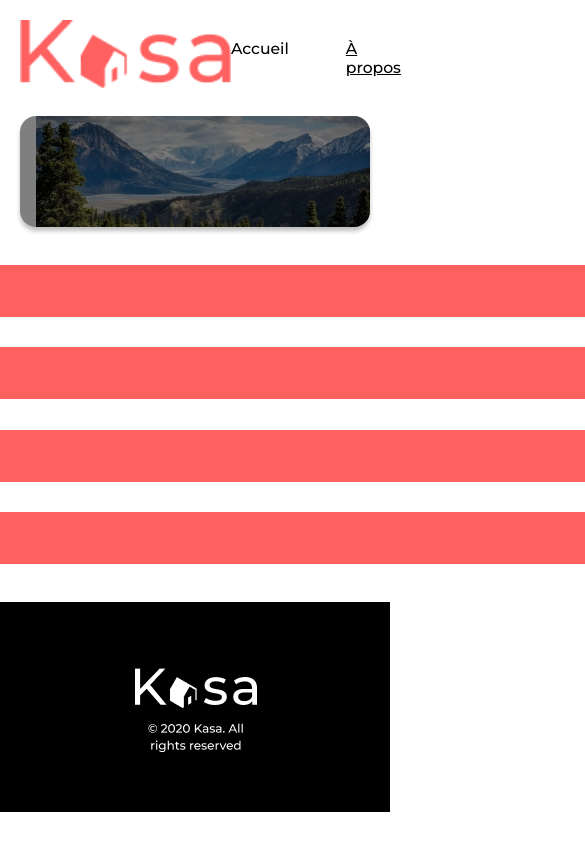
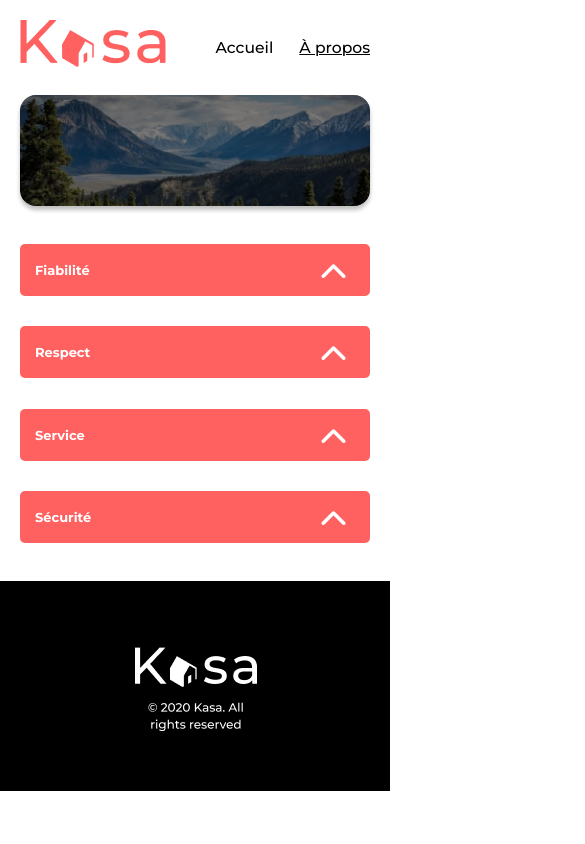
Before and after one commit to Alexis-Rey/Oc_Projet5_Kasa, a React (Vite) app: page /a-propos in a window 390 px wide. Shown: the top 844 px of the page, 585 px wide, since content can reach past the window. Built offline with nearby package versions, Linux system fonts and the light colour scheme.

Commit message:
Correction design sur certains élement + responsive totale des collapses

```diff
--- a/src/components/Collapse.jsx
+++ b/src/components/Collapse.jsx
@@ -3,9 +3,9 @@ import arrowIcn from "../assets/arrow_collapse.png";
 
 /* Composant collapse comprenant un titre, contenu et taille
 *@params [string] title :  titre du collapse
-*@params [string] content :  contenu du texte ou élément à afficher
+*@params [string] children : props passé depuis le composant Collapse situé dans About.jsx, contenu du texte ou élément à afficher
 *@params [string] title :  indication sur la taille ici entre large ou small*/
-function Collapse({title,content,size}) {
+function Collapse({title,children,size}) {
     const [isOpen, setIsOpen] = useState(false);
     // ici on créer une référence vide dans un premier temps mais qui contiendra l'élément DOM auquel ref est attaché soit la div content avec le contenu camouflé ou non
     const contentRef = useRef(null);
@@ -46,7 +46,7 @@ function Collapse({title,content,size}) {
             className="collapse__content"
             aria-hidden={!isOpen}>
                 <div className="collapse__content-inner">
-                    {content}
+                    {children}
                 </div>
         </div>
     </div>
--- a/src/pages/About.jsx
+++ b/src/pages/About.jsx
@@ -10,15 +10,15 @@ function About() {
             <Banner src1={src1} src2={src2} />
         </section>
         <section className="about__collapses">
-            <Collapse title="Fiabilité" content="Les annonces postées sur Kasa garantissent une fiabilité totale. Les photos sont conformes aux logements, et
-            toutes les informations sont régulièrement vérifiées par nos équipes." size="large" />
-            <Collapse title="Respect" content="La bienveillance fait partie des valeurs fondatrices de Kasa. Tout comportement discriminatoire ou de perturbation
-             du voisinage entraînera une exclusion de notre plateforme" size="large" />
-            <Collapse title="Service" content="La qualité du service est au coeur de notre engagement chez Kasa. Nous veillons à ce que chaque interaction, que ce soit
-            avec nos hôtes ou nos locataires, soit empreinte de respect et de bienveillance." size="large" />
-            <Collapse title="Sécurité" content="La sécurité est la priorité chez Kasa. Aussi bien pour nos hôtes que pour les voyageurs, chaque logement correspond aux
+            <Collapse title="Fiabilité" size="large">Les annonces postées sur Kasa garantissent une fiabilité totale. Les photos sont conformes aux logements, et
+            toutes les informations sont régulièrement vérifiées par nos équipes.</Collapse>
+            <Collapse title="Respect" size="large">La bienveillance fait partie des valeurs fondatrices de Kasa. Tout comportement discriminatoire ou de perturbation
+             du voisinage entraînera une exclusion de notre plateforme </Collapse>
+            <Collapse title="Service" size="large">La qualité du service est au coeur de notre engagement chez Kasa. Nous veillons à ce que chaque interaction, que ce soit
+            avec nos hôtes ou nos locataires, soit empreinte de respect et de bienveillance. </Collapse>
+            <Collapse title="Sécurité" size="large">La sécurité est la priorité chez Kasa. Aussi bien pour nos hôtes que pour les voyageurs, chaque logement correspond aux
             critères de sécurité établis par nos services. En laissant une note aussi bien à l'hôte qu'au locataire, cela permet à nos équipes de vérifier que les standards
-            sont bien respectés. Nous organisons également des ateliers sur la sécurité domestique pour nos hôtes. " size="large" />
+            sont bien respectés. <br />Nous organisons également des ateliers sur la sécurité domestique pour nos hôtes. </Collapse>
         </section>
     </div>
 };
--- a/src/styles/abstracts/variables.scss
+++ b/src/styles/abstracts/variables.scss
@@ -16,14 +16,15 @@
 }
 
 // Mixin pour la taille des collapses
-@mixin collapse($width) {
-  width: $width;
+@mixin collapse($minWidth, $preferedWidth, $maxWidth) {
+  width: clamp($minWidth,$preferedWidth,$maxWidth);
   border-radius: 5px;
 }
 
 // Variable globale
 $main-text-color: black;
 $main-color-collapse:#FF6060;
+$main-back-color:#F6F6F6;
 $main-border: 16px;
 $secondary-border: 10px;
 $main-text-shadow:
--- a/src/styles/base/reset.scss
+++ b/src/styles/base/reset.scss
@@ -2,4 +2,5 @@
     margin: 0;
     padding: 0;
     box-sizing: border-box;
+    scroll-behavior: smooth;
 }
--- a/src/styles/style_components/Banner.scss
+++ b/src/styles/style_components/Banner.scss
@@ -35,9 +35,8 @@
     .banner{
         height: 111px;
         justify-content: start;
+    }
+    .banner__title{
         padding-left: 16px;
     }
-    .banner__title{
-        width: 70%;
-    }
 }
--- a/src/styles/style_components/Collapse.scss
+++ b/src/styles/style_components/Collapse.scss
@@ -2,14 +2,19 @@
 
 .collapse{
     &--large{
-        @include collapse(1023px);
+        @include collapse(335px,100%,1023px);
+    }
+    &--small{
+        @include collapse(335px,100%,582px);
     }
     .collapse__header{
         padding: 10px 20px 10px 15px;
         display: flex;
+        align-items: center;
         justify-content: space-between;
         border: none;
         background-color: $main-color-collapse;
+        @include typo(700,13px,3vw,24px,white);
     }
     .collapse__header-icon {
         transition: transform 0.3s ease;
@@ -26,5 +31,6 @@
         border-radius: 0 0 5px 5px;
         background-color: #F6F6F6;
         padding: 16px 20px;
+        @include typo(400,12px,3vw,18px,$main-text-color)
     }
 }
--- a/src/styles/style_components/Header.scss
+++ b/src/styles/style_components/Header.scss
@@ -7,7 +7,7 @@
     align-items: center;
     margin-bottom: 50px;
 
-    .header img{
+    .header__logo img{
         width: 100%;
         height: 100%;
     }
@@ -26,7 +26,9 @@
     }
 }
 @media all and (max-width: 700px) {
+    .header{
     nav{
         gap:26px;
     }
+    }
 }
--- a/src/styles/style_pages/Home.scss
+++ b/src/styles/style_pages/Home.scss
@@ -1,7 +1,7 @@
 @use "../abstracts/variables" as *;
 
 .home__cards{
-    background-color: #F6F6F6;
+    background-color: $main-back-color;
     margin: 43px 0 50px 0;
     border-radius: $main-border;
     .list{
```
